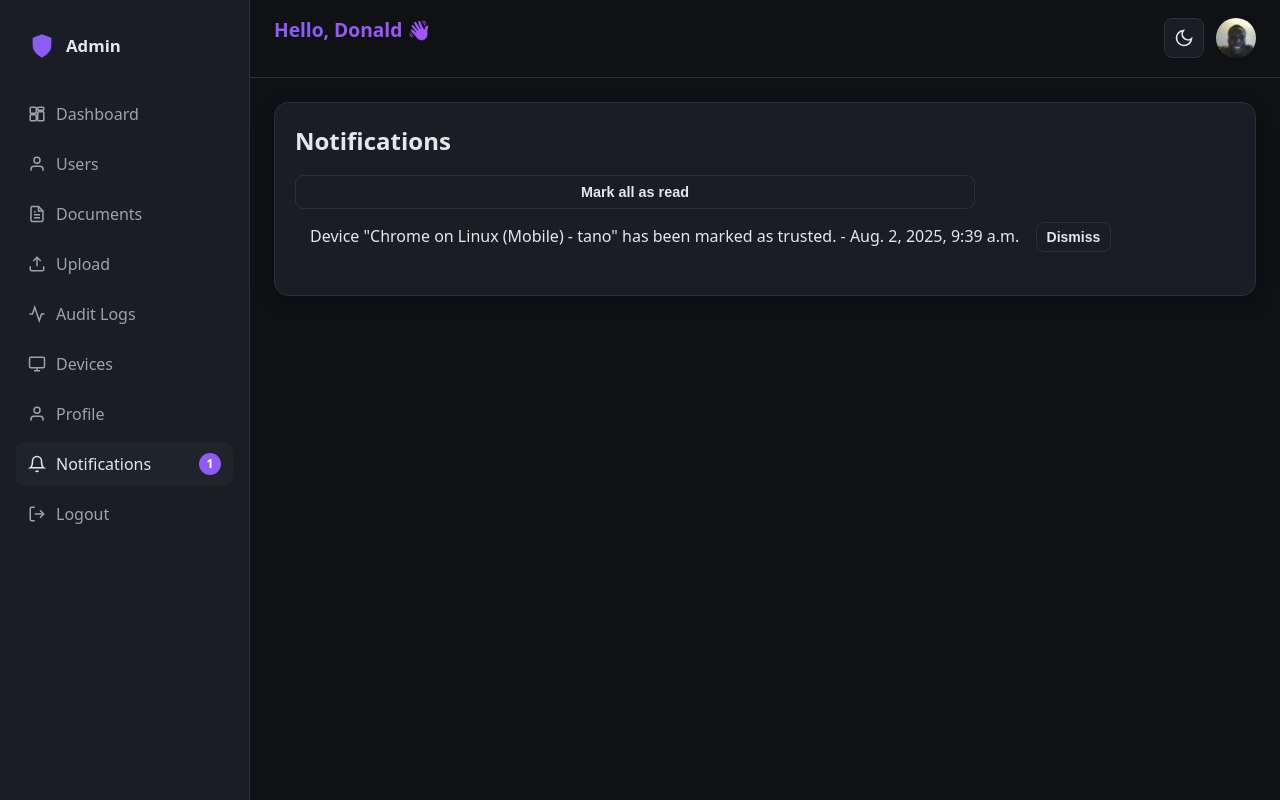
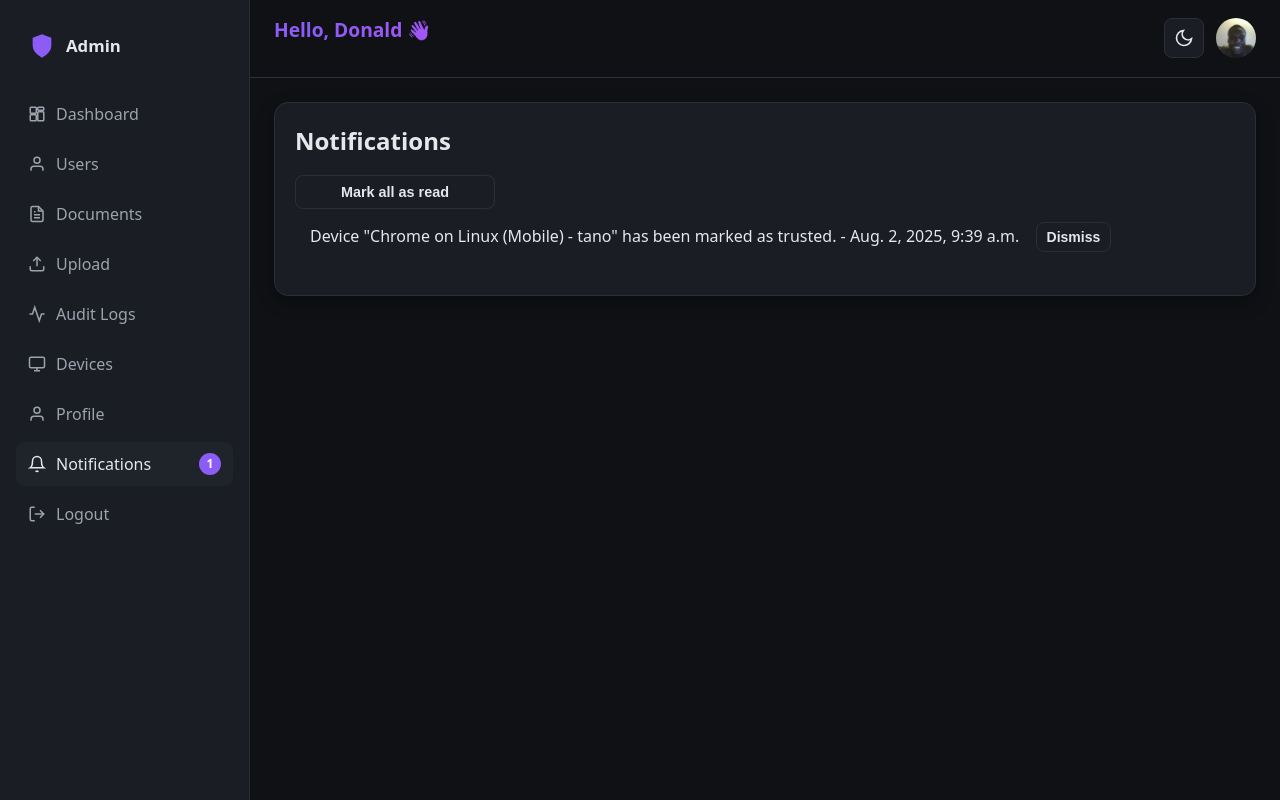
Before and after one commit to DonaldEOgbame/Web-App-IAM, a Django app: page /notifications/ in a window 1280 px wide. Run offline with Django 5.2, Linux system fonts and the light colour scheme; a user stored in the database is signed in; data comes from the database, SQL or seed files in the repository; both versions use the stored data as it was after the commit.

Commit message:
Add shared button styling to dashboards
Introduced a new #btn_1 style for buttons in both admin and staff dashboards to ensure consistent appearance and sizing. Updated relevant form buttons to use this style for improved UI consistency.

```diff
--- a/WebAppIAM/core/templates/core/admin_dashboard.html
+++ b/WebAppIAM/core/templates/core/admin_dashboard.html
@@ -371,6 +371,13 @@
             transition: opacity var(--transition), transform var(--transition), background var(--transition);
             font-size: 0.9rem;
         }
+
+        #btn_1{
+            display: flex;
+            width: 100%;
+            max-width: 200px;
+        }
+
         .btn:hover { opacity: 0.95; }
         .btn:active { transform: translateY(1px); }
         .btn-outline {
@@ -948,14 +955,14 @@
                             </div>
                         {% endfor %}
                         </div>
-                        <button class="btn" type="submit">Update Profile</button>
+                        <button class="btn" id="btn_1" type="submit">Update Profile</button>
                     </form>
 
                     <h3 class="mt-24">Change Password</h3>
                     <form method="post" action="{% url 'core:change_password' %}">
                         {% csrf_token %}
                         {{ password_form.as_p }}
-                        <button class="btn" type="submit">Change Password</button>
+                        <button class="btn" id="btn_1" type="submit">Change Password</button>
                     </form>
                 </div>
             </section>
@@ -967,7 +974,7 @@
                     {% if notifications %}
                         <form id="markAllReadForm" method="post" action="{% url 'core:mark_all_notifications_read' %}">
                             {% csrf_token %}
-                            <button class="btn btn-outline" type="submit" id="markAllReadBtn">Mark all as read</button>
+                            <button class="btn btn-outline" type="submit" id="btn_1" id="markAllReadBtn">Mark all as read</button>
                         </form>
                     {% endif %}
                     <div id="notificationsList">
```
Also changed, not shown: WebAppIAM/core/templates/core/staff_dashboard.html (+8 -3 lines), WebAppIAM/db.sqlite3.
